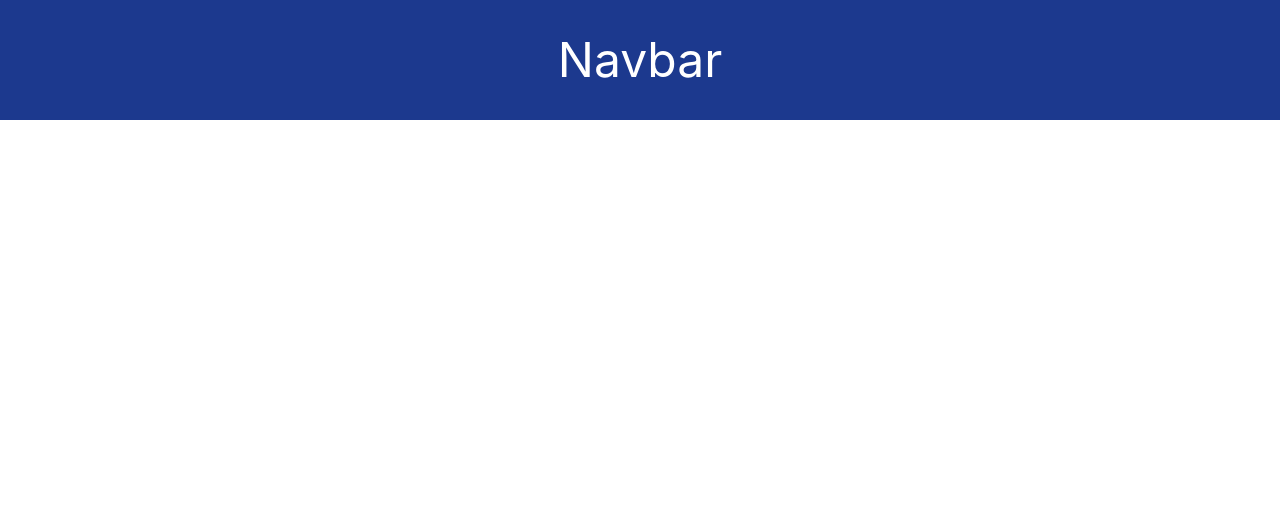
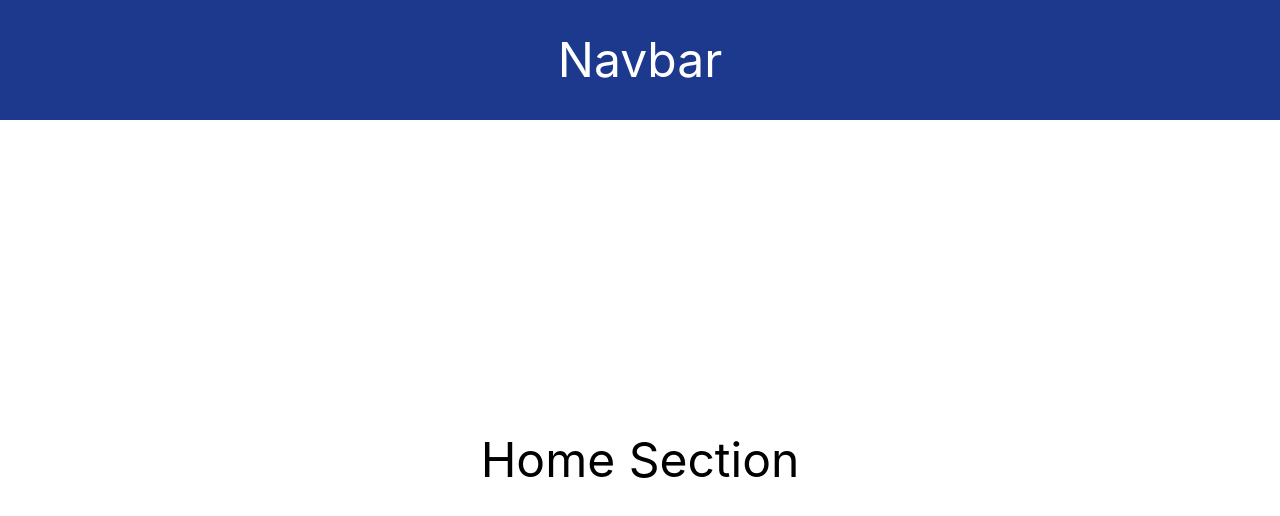
Before and after one commit to SaharMahmoudDev/Afaaqware-git-flow-task1, a Next.js app: page / in a window 1280 px wide. Shown: the top 516 px of the page. Built offline with nearby package versions, Linux system fonts and the light colour scheme.

Commit message:
feat(HomeSection):Add home section

```diff
--- /dev/null
+++ b/src/Organisms/HomeSection.tsx
@@ -0,0 +1,9 @@
+import React from 'react'
+
+const HomeSection = () => {
+  return (
+    <div className='bg-white flex justify-center items-center text-5xl text-black flex-1'>Home Section</div>
+  )
+}
+
+export default HomeSection
--- a/src/app/page.tsx
+++ b/src/app/page.tsx
@@ -1,9 +1,11 @@
+import HomeSection from "@/Organisms/HomeSection";
 import NavbarSection from "@/Organisms/NavbarSection";
 
 export default function page() {
   return (
     <div className='bg-white  min-h-screen flex flex-col '>
     <NavbarSection/>
+    <HomeSection/>
     </div>
   );
 }
```
